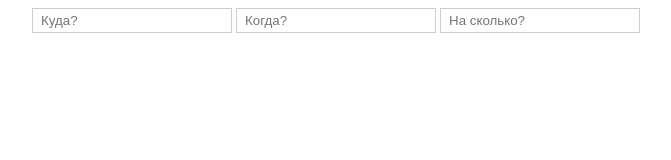
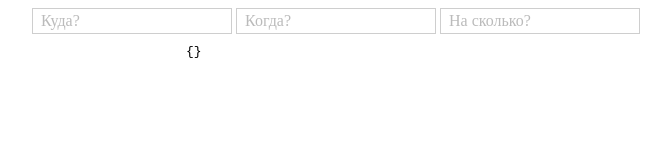
Before and after one commit to dizel3d/inna, a website: page index.html in a window 1280 px wide. Shown: the full height of the page, 304-975 px from the left. Drawn offline with nearby package versions, Linux system fonts and the light colour scheme.

Commit message:
Улучшил.

```diff
--- a/combobox.tpl.html
+++ b/combobox.tpl.html
@@ -1,5 +1,7 @@
 <div>
-  <input type="text" ng-model="selectedItem.text" placeholder="{{placeholder}}" readonly ng-keydown="keydown($event)" />
+  <a class="input" href="javascript:void(0)" ng-keydown="keydown($event)" ng-class="{empty: selectedItem == null}">
+    {{selectedItem == null ? placeholder : selectedItem.text}}
+  </a>
   <ul>
     <li ng-repeat="item in items" ng-class="{selected: item === selectedItem}">
       <div class="item" ng-mousedown="select(item)">{{item.text}}</div>
--- a/index.css
+++ b/index.css
@@ -1,5 +1,11 @@
 body {
     text-align: center;
+}
+
+.output {
+    width: 300px;
+    text-align: left;
+    margin: 10px auto;
 }
 
 .combobox {
@@ -7,15 +13,23 @@ body {
     position: relative;
     width: 200px;
     text-align: left;
+    vertical-align: top;
 }
 
-.combobox input {
-    width: 100%;
-    box-sizing: border-box;
+.combobox .input {
+    display: block;
     background: #fff;
     border: 1px solid #cecece;
     padding: 4px 8px;
     cursor: pointer;
+    color: black;
+    text-decoration: none;
+    height: 1em;
+    line-height: 1em;
+}
+
+.combobox .input.empty {
+    color: #bbb;
 }
 
 .combobox ul {
@@ -29,7 +43,7 @@ body {
     padding: 0;
 }
 
-.combobox input:focus + ul {
+.combobox .input:focus + ul {
     display: block;
 }
 
--- a/index.html
+++ b/index.html
@@ -8,8 +8,9 @@
   <script src="index.js"></script>
 </head>
 <body ng-controller="MainCtrl">
-  <div class="combobox" items="data.dest" placeholder="Куда?"></div>
-  <div class="combobox" items="data.time" placeholder="Когда?"></div>
-  <div class="combobox" items="data.dur" placeholder="На сколько?"></div>
+  <div class="combobox" items="data.dest" placeholder="Куда?" ng-model="selected.dest"></div>
+  <div class="combobox" items="data.time" placeholder="Когда?" ng-model="selected.time"></div>
+  <div class="combobox" items="data.dur" placeholder="На сколько?" ng-model="selected.dur"></div>
+  <pre class="output">{{selected | json}}</pre>
 </body>
 </html>
--- a/index.js
+++ b/index.js
@@ -4,9 +4,11 @@ angular.module('app', [])
 .controller('MainCtrl', function($scope, $http) {
     $http.get('data.json').then(function(resp) {
         $scope.data = {};
+        $scope.selected = {};
+
         Object.keys(resp.data).forEach(function(key) {
-            $scope.data[key] = resp.data[key].map(function(text) {
-                return {text: text};
+            $scope.data[key] = resp.data[key].map(function(text, index) {
+                return {index: index, text: text};
             });
         });
     });
@@ -16,13 +18,13 @@ angular.module('app', [])
     return {
         scope: {
             placeholder: '@',
-            items: '='
+            items: '=',
+            selectedItem: '=ngModel'
         },
+        require: 'ngModel',
         restrict: 'C',
         templateUrl: 'combobox.tpl.html',
         link: function(scope) {
-            scope.selectItem = null;
-
             scope.select = function(item) {
                 scope.selectedItem = item;
             };
```
